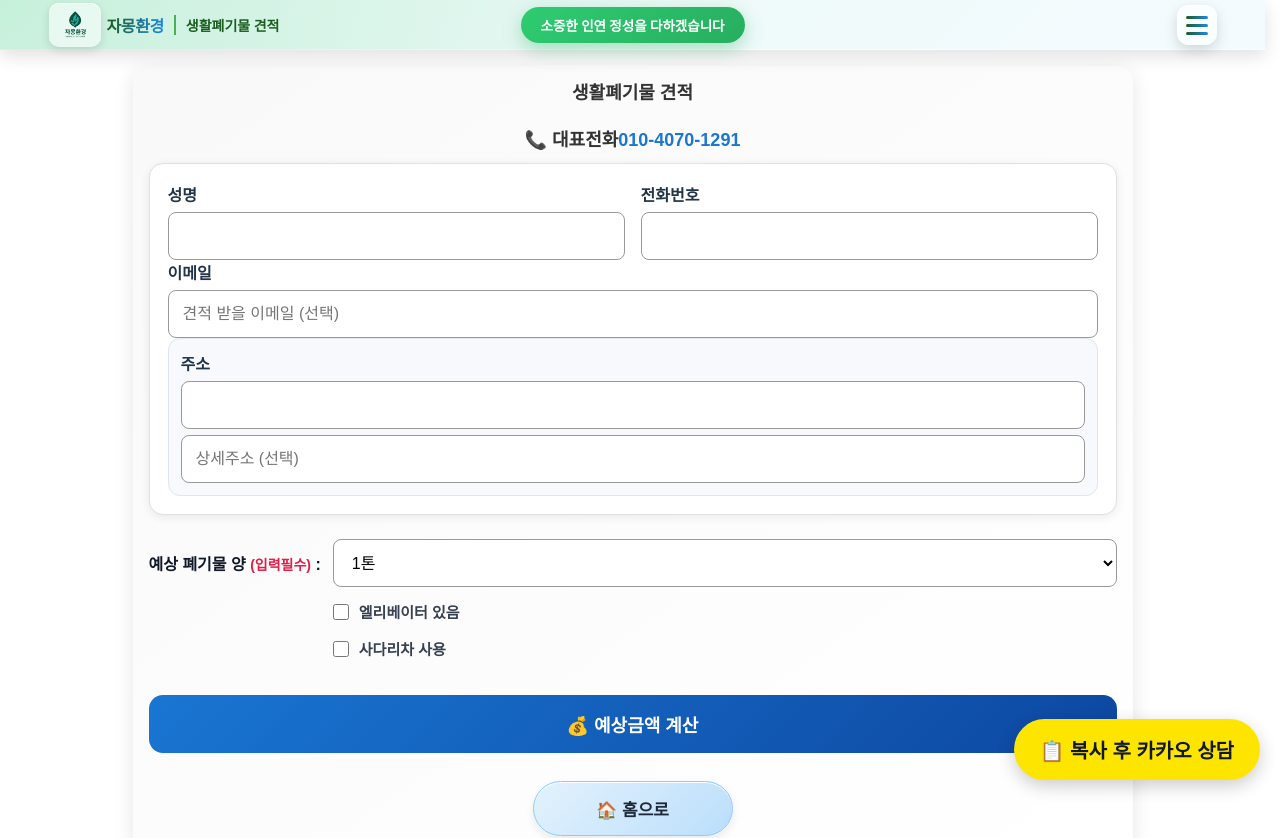
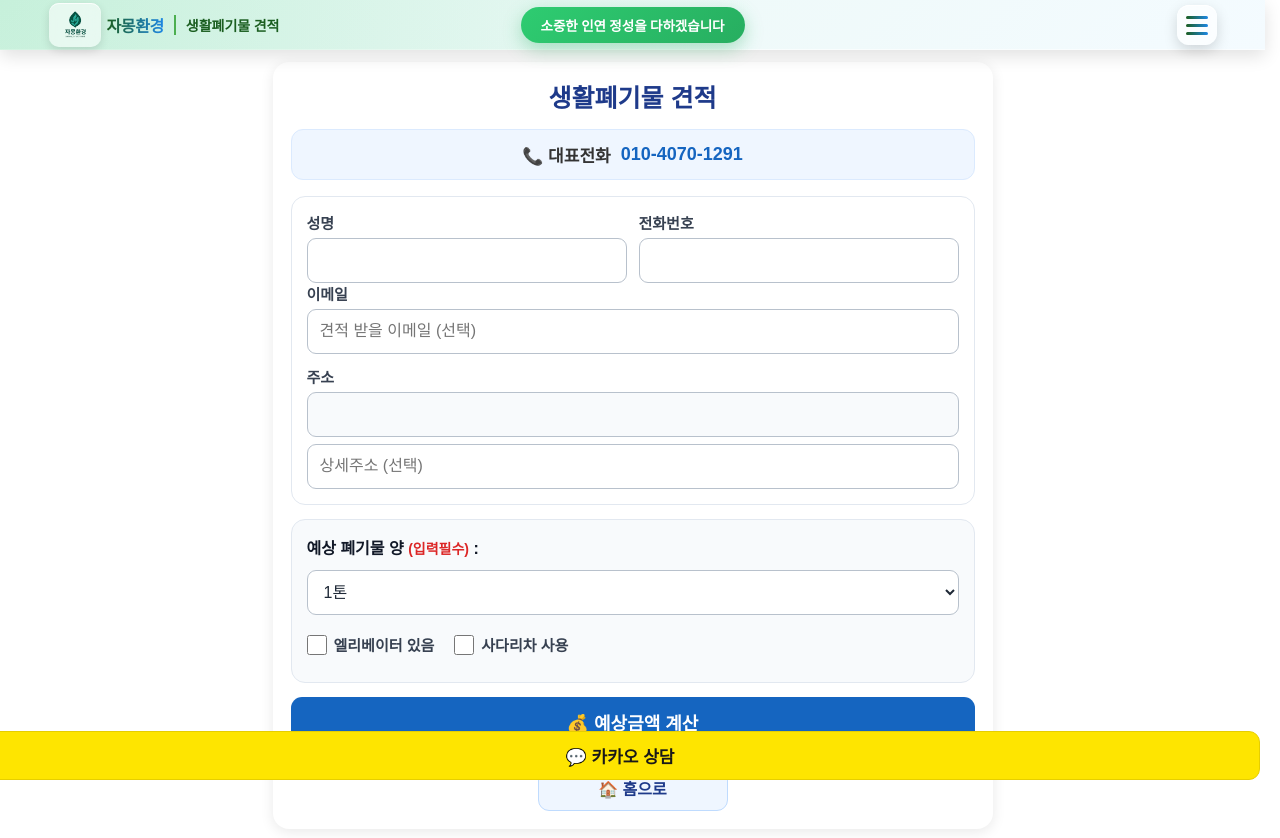
Before and after one commit to hwang-jy/jamong-environment, a React (Vite) app in the folder client/: page /resultA in a window 1280 px wide. Shown: the top 838 px of the page. Built offline with nearby package versions, Linux system fonts and the light colour scheme.

Commit message:
update project

```diff
--- a/client/src/pages/ResultCommon.css
+++ b/client/src/pages/ResultCommon.css
@@ -1,56 +1,75 @@
-/* =========================
-   결과 카드 컨테이너
-========================= */
-.resultA-container {
-  width: 100%;
-  max-width: 1000px;
-  margin: 16px auto 40px;
-  padding: 16px;
-  border-radius: 16px;
-  background: linear-gradient(145deg, #f9f9f9, #ffffff);
-  box-shadow: 0 4px 20px rgba(0, 0, 0, 0.1);
-  font-family: "Noto Sans KR", sans-serif;
+* {
+  box-sizing: border-box;
 }
 
-/* 제목 */
-.resultA-container h2 {
-  text-align: center;
-  color: #333;
-  margin-bottom: 12px;
+.resultA-container {
+  width: calc(100% - 24px);
+  max-width: 720px;
+  margin: 12px auto 30px;
+  padding: 18px;
+  border-radius: 16px;
+  background: #ffffff;
+  box-shadow: 0 3px 14px rgba(0, 0, 0, 0.09);
+  font-family: "Noto Sans KR", sans-serif;
+  color: #1f2937;
 }
 
-/* =========================
-   폼
-========================= */
+.resultA-container h2 {
+  margin: 2px 0 14px;
+  text-align: center;
+  font-size: 25px;
+  line-height: 1.3;
+  color: #1e3a8a;
+}
+
+/* 대표전화 */
+.service-call-box {
+  display: flex;
+  align-items: center;
+  justify-content: center;
+  gap: 10px;
+  width: 100%;
+  margin: 0 0 16px;
+  padding: 12px 14px;
+  border: 1px solid #dbeafe;
+  border-radius: 12px;
+  background: #eff6ff;
+  font-size: 17px;
+  font-weight: 700;
+  white-space: nowrap;
+}
+
+.service-call-box a {
+  color: #1565c0;
+  font-size: 18px;
+  font-weight: 800;
+  text-decoration: none;
+  white-space: nowrap;
+}
+
+/* 전체 폼 */
 .estimate-form {
   display: flex;
   flex-direction: column;
-  gap: 18px;
+  gap: 14px;
 }
 
-/* =========================
-   입력 카드
-========================= */
 .info-card {
-  background: #fff;
-  padding: 18px;
+  padding: 15px;
+  border: 1px solid #e2e8f0;
   border-radius: 14px;
-  border: 1px solid #e0e0e0;
-  box-shadow: 0 2px 10px rgba(0, 0, 0, 0.08);
+  background: #ffffff;
 }
 
-/* =========================
-   행 / 그룹
-========================= */
 .form-row {
   display: flex;
-  gap: 16px;
+  gap: 12px;
 }
 
 .input-group {
+  display: flex;
   flex: 1;
   min-width: 0;
-  display: flex;
   flex-direction: column;
 }
 
@@ -59,218 +78,178 @@
 }
 
 .input-group label {
-  font-weight: 600;
-  margin-bottom: 6px;
+  margin-bottom: 5px;
+  font-size: 15px;
+  font-weight: 700;
+  color: #374151;
 }
 
-/* =========================
-   input / select
-========================= */
 .input-group input,
 .estimate-form select {
-  height: 48px;
-  padding: 10px 14px;
-  border-radius: 8px;
-  border: 1px solid #999;
+  width: 100%;
+  height: 45px;
+  padding: 8px 12px;
+  border: 1px solid #b8c1cc;
+  border-radius: 9px;
+  background: #ffffff;
   font-size: 16px;
-  width: 100%;
-  box-sizing: border-box;
+  color: #1f2937;
 }
 
-/* readonly 주소 */
+.input-group input:focus,
+.estimate-form select:focus {
+  border-color: #2563eb;
+  outline: 2px solid rgba(37, 99, 235, 0.12);
+}
+
 input[readonly] {
-  background: #fff;
+  background: #f8fafc;
   cursor: pointer;
 }
 
-/* =========================
-   주소 그룹
-========================= */
+/* 주소 */
 .address-group {
   display: flex;
   flex-direction: column;
-  gap: 6px;
-  padding: 12px;
-  background: #f7f9fc;
-  border-radius: 12px;
-  border: 1px solid #e0e6ef;
+  gap: 7px;
+  margin-top: 12px;
+  padding: 0;
+  border: 0;
+  background: transparent;
 }
 
-/* =========================
-   🔹 예상 폐기물 양 (Grid 정렬 핵심)
-========================= */
+/* 폐기물 선택 */
 .volume-group {
-  margin-top: 6px;
+  padding: 15px;
+  border: 1px solid #e2e8f0;
+  border-radius: 14px;
+  background: #f8fafc;
 }
 
 .volume-grid {
-  display: grid;
-  grid-template-columns: auto 1fr;
-  column-gap: 12px;
-  row-gap: 14px;
-  align-items: center;
+  display: flex;
+  flex-direction: column;
+  gap: 11px;
 }
 
-/* 라벨 */
 .volume-label {
-  font-weight: 700;
   font-size: 16px;
+  font-weight: 800;
   color: #111827;
-  white-space: nowrap;
 }
 
 .volume-label em {
-  color: #e11d48;
+  color: #dc2626;
+  font-size: 14px;
   font-style: normal;
-  font-weight: 600;
-  font-size: 14px;
+  font-weight: 700;
 }
 
-/* 셀렉트 */
 .volume-select {
-  height: 48px;
-  border-radius: 12px;
-  border: 1px solid #cbd5e1;
-  padding: 0 16px;
+  height: 45px;
+  padding: 0 12px;
+  border: 1px solid #b8c1cc;
+  border-radius: 9px;
+  background: #ffffff;
   font-size: 16px;
-  background: #fff;
 }
 
-/* 체크박스 (셀렉트와 같은 열) */
 .volume-options {
-  grid-column: 2;
   display: flex;
-  flex-direction: column;
-  gap: 10px;
+  flex-wrap: wrap;
+  gap: 10px 20px;
+  padding-top: 2px;
 }
 
 .volume-option {
-  display: flex;
+  display: inline-flex;
   align-items: center;
-  gap: 10px;
-  font-size: 15px;
+  gap: 7px;
+  min-height: 34px;
+  font-size: 16px;
+  font-weight: 600;
   color: #374151;
 }
 
 .volume-option input {
-  width: 16px;
-  height: 16px;
+  width: 20px;
+  height: 20px;
+  margin: 0;
   accent-color: #2563eb;
 }
 
-/* =========================
-   계산 버튼
-========================= */
+/* 예상금액 버튼 */
 .submit-btn {
-  margin-top: 12px;
-  padding: 16px 0;
+  width: 100%;
+  min-height: 50px;
+  margin: 0;
+  padding: 12px 16px;
+  border: none;
+  border-radius: 11px;
+  background: #1565c0;
+  color: #ffffff;
   font-size: 18px;
   font-weight: 800;
-  border-radius: 14px;
-  border: none;
-  background: linear-gradient(135deg, #1976d2, #0d47a1);
-  color: #fff;
   cursor: pointer;
 }
 
-/* =========================
-   결과 박스
-========================= */
+.submit-btn:disabled {
+  opacity: 0.65;
+}
+
+/* 카카오 버튼: 고정하지 않고 계산 버튼 아래 배치 */
+.kakao-btn {
+  position: static;
+  width: 100%;
+  min-height: 48px;
+  margin: 0;
+  padding: 11px 16px;
+  border: 1px solid #e6ce00;
+  border-radius: 11px;
+  background: #fee500;
+  color: #191919;
+  font-size: 17px;
+  font-weight: 800;
+  cursor: pointer;
+  box-shadow: none;
+}
+
+.floating-consult {
+  position: static;
+  display: block;
+  width: 100%;
+}
+
+/* 결과 */
 .result-box {
-  margin-top: 32px;
-  padding: 28px;
-  border-radius: 18px;
-  background: linear-gradient(135deg, #e8f5e9, #f1f8e9);
-  border: 2px solid #66bb6a;
+  margin-top: 18px;
+  padding: 20px 15px;
+  border: 1px solid #66bb6a;
+  border-radius: 14px;
+  background: #f0fdf4;
   text-align: center;
 }
 
-.result-cost {
-  font-size: 32px;
-  font-weight: 900;
-  color: #1b5e20;
+.result-box h3 {
+  margin: 0 0 10px;
+  font-size: 19px;
 }
 
-/* =========================
-   전화 / 홈
-========================= */
-.service-call-box {
-  margin: 20px 0 12px;
-  text-align: center;
-  font-size: 18px;
-  font-weight: 700;
+.result-cost {
+  margin: 8px 0;
+  color: #166534;
+  font-size: 29px;
+  font-weight: 900;
 }
 
-.service-call-box a {
-  color: #1976d2;
-  text-decoration: none;
+.result-sub {
+  margin-bottom: 0;
+  line-height: 1.6;
 }
 
+/* 홈 버튼 */
 .back-select {
-  margin-top: 30px;
-  text-align: center;
-}
-
-/* =========================
-고정 상담 버튼
-========================= */
-.floating-consult {
-  position: fixed;
-  right: 20px;
-  bottom: 40px;
-
-  display: flex;
-  flex-direction: column;
-  gap: 12px;
-
-  z-index: 9999;
-}
-
-.call-btn {
-  background: #22c55e;
-  color: white;
-
-  padding: 14px 22px;
-  border-radius: 999px;
-
-  font-weight: 700;
-  text-decoration: none;
-
-  box-shadow: 0 6px 18px rgba(0,0,0,0.2);
-
-  transition: 0.2s;
-}
-
-.call-btn:hover {
-  transform: translateY(-2px);
-}
-
-.kakao-btn {
-  background: #FEE500;
-  color: #111827;
-
-  padding: 16px 26px;
-  border-radius: 999px;
-  border: none;
-
-  font-size: 20px;
-  font-weight: 800;
-  text-decoration: none;
-  white-space: nowrap;
-
-  box-shadow: 0 6px 18px rgba(0,0,0,0.2);
-  transition: 0.2s;
-  cursor: pointer;
-}
-
-.kakao-btn:hover {
-  transform: translateY(-2px);
-}
-/* =========================
-   홈으로 버튼 (마무리 CTA)
-========================= */
-.back-select {
-  margin-top: 28px;
+  margin-top: 18px;
   text-align: center;
 }
 
@@ -278,196 +257,130 @@ input[readonly] {
   display: inline-flex;
   align-items: center;
   justify-content: center;
-  gap: 8px;
-
-  padding: 14px 28px;
-  min-width: 200px;
-
-  font-size: 17px;
+  width: 190px;
+  min-height: 45px;
+  padding: 10px 20px;
+  border: 1px solid #bfdbfe;
+  border-radius: 11px;
+  background: #eff6ff;
+  color: #1e3a8a;
+  font-size: 16px;
   font-weight: 700;
-  color: #1e293b;
-
-  background: linear-gradient(135deg, #e3f2fd, #bbdefb);
-
-  border-radius: 999px;
-  border: 1px solid #90caf9;
-
   text-decoration: none;
-
-  box-shadow:
-    0 4px 10px rgba(0, 0, 0, 0.08),
-    inset 0 1px 0 rgba(255, 255, 255, 0.9);
-
-  transition: all 0.2s ease;
 }
 
-/* hover 효과 */
-.home-btn:hover {
-  transform: translateY(-2px);
-  background: linear-gradient(
-    135deg,
-    #e2e8f0,
-    #cbd5e1
-  );
-  box-shadow:
-    0 8px 18px rgba(0, 0, 0, 0.12);
+/* 주소 검색창 */
+.postcode-modal {
+  position: fixed;
+  z-index: 10000;
+  inset: 0;
+  display: flex;
+  align-items: center;
+  justify-content: center;
+  padding: 12px;
+  background: rgba(0, 0, 0, 0.48);
 }
 
-/* 클릭 시 */
-.home-btn:active {
-  transform: translateY(0);
-  box-shadow:
-    0 3px 6px rgba(0, 0, 0, 0.15);
+.postcode-box {
+  position: relative;
+  width: 100%;
+  max-width: 500px;
+  height: 78vh;
+  max-height: 600px;
+  overflow: hidden;
+  border-radius: 12px;
+  background: #ffffff;
 }
 
-.postcode-modal{
-    position:fixed;
-    left:0;
-    top:0;
-    width:100%;
-    height:100%;
-    background:rgba(0,0,0,.45);
-    display:flex;
-    justify-content:center;
-    align-items:center;
-    z-index:9999;
-}
-.postcode-box{
-    width:95%;
-    max-width:500px;
-    height:85vh;
-    max-height:600px;
-    background:#fff;
-    border-radius:10px;
-    overflow:hidden;
-    position:relative;
+.postcode-close {
+  position: absolute;
+  z-index: 10001;
+  top: 8px;
+  right: 8px;
+  width: 34px;
+  height: 34px;
+  border: none;
+  border-radius: 50%;
+  background: #ef4444;
+  color: #ffffff;
+  cursor: pointer;
 }
 
-.postcode-close{
-    position:absolute;
-    right:10px;
-    top:10px;
-    z-index:10000;
-    border:none;
-    background:#f44336;
-    color:#fff;
-    width:32px;
-    height:32px;
-    border-radius:50%;
-    cursor:pointer;
+/* 모바일 */
+@media (max-width: 640px) {
+  .resultA-container {
+    width: calc(100% - 16px);
+    margin: 8px auto 24px;
+    padding: 13px;
+    border-radius: 12px;
   }
 
-/* ===============================
-   카카오 상담 안내 모달
-================================ */
-
-.kakao-guide-modal {
-  position: fixed;
-  inset: 0;
-  background: rgba(0,0,0,.45);
-  display: flex;
-  justify-content: center;
-  align-items: center;
-  z-index: 9999;
+  .resultA-container h2 {
+    margin-bottom: 11px;
+    font-size: 21px;
   }
 
-.kakao-guide-box {
-  width: 90%;
-  max-width: 430px;
-  background: #fff;
-  border-radius: 16px;
-  padding: 28px;
-  text-align: center;
-  box-shadow: 0 10px 30px rgba(0,0,0,.2);
+  .service-call-box {
+    gap: 7px;
+    margin-bottom: 12px;
+    padding: 10px 8px;
+    font-size: 15px;
   }
 
-.kakao-guide-box h2{
-  margin-bottom:20px;
-  color:#222;
+  .service-call-box a {
+    font-size: 16px;
   }
 
-.kakao-guide-box p{
-  line-height:1.7;
+  .estimate-form {
+    gap: 11px;
   }
 
-.guide-list{
-  margin:25px 0;
-  text-align:left;
+  .info-card,
+  .volume-group {
+    padding: 12px;
   }
 
-.guide-list p{
-  margin:10px 0;
-  font-size:16px;
+  .form-row {
+    flex-direction: column;
+    gap: 10px;
   }
 
-.guide-buttons{
-  display:flex;
-  flex-direction:column;
-  gap:12px;
+  .input-group input,
+  .estimate-form select {
+    height: 43px;
+    font-size: 16px;
   }
 
-.guide-start-btn{
-  background:#FEE500;
-  color:#222;
-  border:none;
-  padding:14px;
-  border-radius:10px;
-  font-size:17px;
-  font-weight:bold;
-  cursor:pointer;
+  .volume-label {
+    font-size: 15px;
+    white-space: normal;
   }
 
-.guide-close-btn{
-  background:#f2f2f2;
-  border:none;
-  padding:12px;
-  border-radius:10px;
-  cursor:pointer;
+  .volume-options {
+    flex-direction: column;
+    gap: 5px;
   }
 
-/* ===============================
-   모바일 반응형 (요구사항)
-================================ */
-@media (max-width: 640px) {
-  .floating-consult {
-    right: 16px;
-    bottom: 90px;
+  .volume-option {
+    min-height: 32px;
+    font-size: 15px;
   }
-  .form-row {
-    flex-direction: column;
-    gap: 12px;
+
+  .submit-btn {
+    min-height: 48px;
+    font-size: 17px;
   }
 
   .kakao-btn {
-    font-size: 19px;
-    padding: 15px 22px;
-  }
-  .resultA-container {
-    padding: 16px;
-    border-radius: 12px;
+    min-height: 46px;
+    font-size: 16px;
   }
 
-  .info-card {
-    padding: 14px;
-  }
-
-  .volume-grid {
-    grid-template-columns: 1fr;
-  }
-
-  .volume-label {
-    margin-bottom: 4px;
-  }
-
-  .volume-options {
-    grid-column: 1;
-    margin-top: 6px;
+  .result-cost {
+    font-size: 26px;
   }
 
   .home-btn {
     width: 100%;
-    max-width: 320px;
-    font-size: 18px;
   }
-
 }
--- a/client/src/pages/ResultCommon.jsx
+++ b/client/src/pages/ResultCommon.jsx
@@ -325,6 +325,14 @@ function ResultCommon({
             {loading ? "계산 중..." : "💰 예상금액 계산"}
           </button>
 
+          <button
+            type="button"
+            className="kakao-btn"
+            onClick={openKakaoConsult}
+          >
+            💬 카카오 상담
+          </button>
+
         </div>
 
         {result && (
@@ -378,18 +386,6 @@ function ResultCommon({
 
       )}
 
-      {/* 카카오 최종 견적 상담 - 한 번에 입장 */}
-      <div className="floating-consult">
-
-        <button
-          className="kakao-btn"
-          onClick={openKakaoConsult}
-        >
-          📋 복사 후 카카오 상담
-        </button>
-
-      </div>
-
       {/* 주소 검색창 */}
       {showPostcode && (
 
```
Lines whose indentation alone changed are shown as unchanged.
